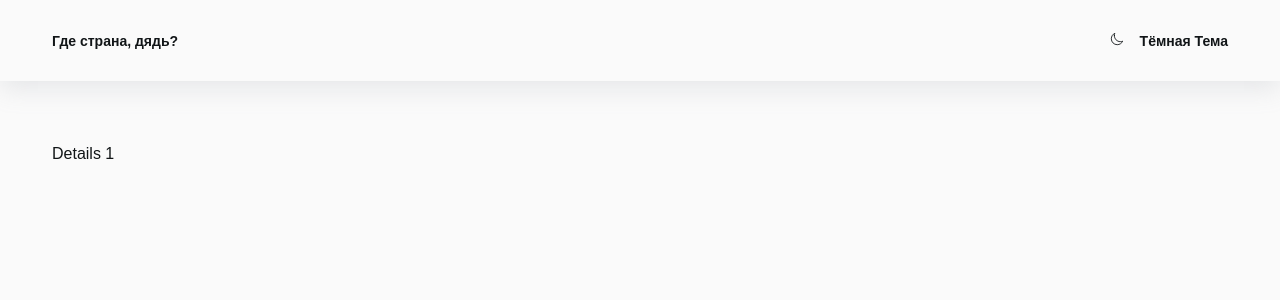
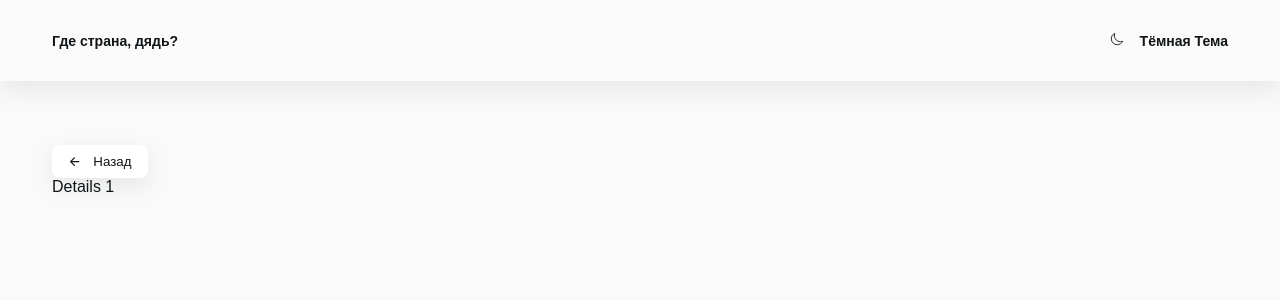
Before and after one commit to ArtemHard/countries, a React (Create React App) app in the folder app/: page /country/1 in a window 1280 px wide. Shown: the top 300 px of the page. Built offline with nearby package versions, Linux system fonts and the light colour scheme; no server answers.

Commit message:
add btn adn axios to get one country

```diff
--- /dev/null
+++ b/app/src/components/Button.jsx
@@ -0,0 +1,15 @@
+import styled from "styled-components";
+
+export const Button = styled.button`
+  padding: 0 1rem;
+  background-color: var(--colors-ui-base);
+  box-shadow: var(--shadow);
+  line-height: 2.5;
+  border-radius: var(--radii);
+  border: none;
+  display: flex;
+  align-items: center;
+  gap: 0.75rem;
+  color: var(--color-text);
+  cursor: pointer;
+`;
--- a/app/src/pages/Details.jsx
+++ b/app/src/pages/Details.jsx
@@ -1,9 +1,30 @@
-import React from "react";
-import { useParams } from "react-router-dom";
+import React, { useEffect, useState } from "react";
+import { useNavigate, useParams } from "react-router-dom";
+import { IoArrowBack } from "react-icons/io5";
+import axios from "axios";
+import { searchByCountry } from "../constants";
+import { Button } from "../components/Button";
 
 export const Details = () => {
-  const params = useParams();
-  // console.log(params.name);
+  const { name } = useParams();
 
-  return <div>Details {params.name}</div>;
+  const navigate = useNavigate();
+
+  const [country, setCountry] = useState(null);
+  console.log(country);
+  useEffect(() => {
+    axios.get(searchByCountry(name)).then(({ data }) => {
+      setCountry(...data);
+    });
+  }, [name]);
+
+  return (
+    <div>
+      <Button onClick={() => navigate(-1)}>
+        <IoArrowBack />
+        Назад
+      </Button>
+      Details {name}
+    </div>
+  );
 };
--- a/app/src/pages/HomePage.jsx
+++ b/app/src/pages/HomePage.jsx
@@ -32,7 +32,6 @@
   };
 
   useEffect(() => {
-    console.log(countries.length);
     if (!countries.length) {
       axios.get(ALL_COUNTRIES).then(({ data }) => setCountries(data));
     }
```
Also changed, not shown: app/src/components/Info.jsx (added).
